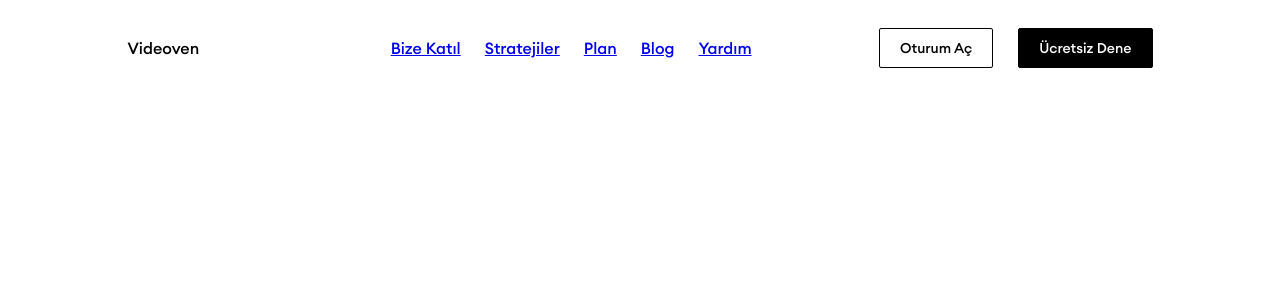
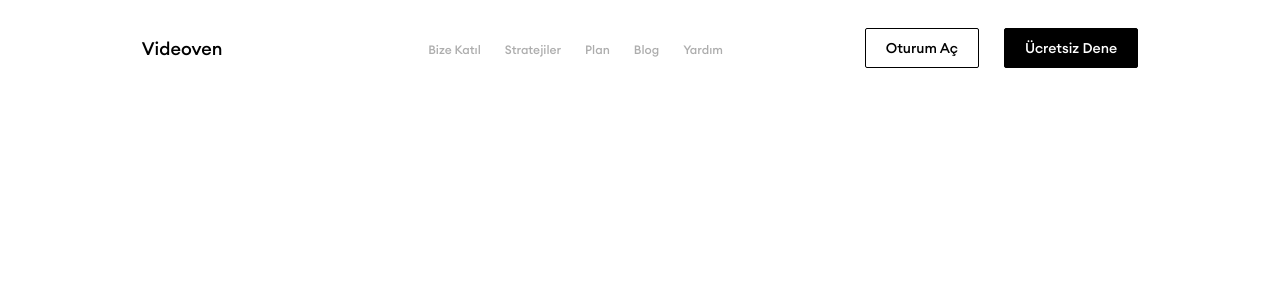
Before and after one commit to yussems/Videoven, a React (Create React App) app: page / in a window 1280 px wide. Shown: the top 300 px of the page. Built offline with nearby package versions, Linux system fonts and the light colour scheme.

Commit message:
header is finished.

```diff
--- a/src/component/Header.js
+++ b/src/component/Header.js
@@ -3,7 +3,7 @@ import './header.css'
 function Header() {
   return (
     <div className="Header">
-      <p>Videoven</p>
+      <p className="logo">Videoven</p>
       <ul>
         <li>
           <a href="#">Bize Katıl</a>
--- a/src/component/header.css
+++ b/src/component/header.css
@@ -3,6 +3,10 @@
   align-items: center;
   justify-content: space-evenly;
   margin-top: 28px;
+
+}
+.logo {
+    font-size: 18px;
 }
 ul {
   display: flex;
@@ -11,6 +15,16 @@ ul {
 ul li {
     margin-left: 24px;
 }
+ul li a {
+    text-decoration: none;
+    font-size: 12px;
+    color: #ADADAD;
+}
+ul li a:hover {
+    color: #000000;
+}
+
+
 button {
     font-weight: 400;
     font-size: 14px;
@@ -33,11 +47,14 @@ button {
     border-radius: 2px;
     border: 1px solid #000000;
 }
-.outline:hover {
-    background-color: #000000;
+/* hover effect */
+/* .outline:hover {
+    background-color: #5B44F3;
+    border-color: transparent;
     color: #FFFFFF;
 }
 .solid:hover {
-    background-color: #FFFFFF;
-    color: #000000;
-}
+    background-color: #5B44F3;
+    border-color: transparent;
+    color: #FFFFFF;
+} */
```
